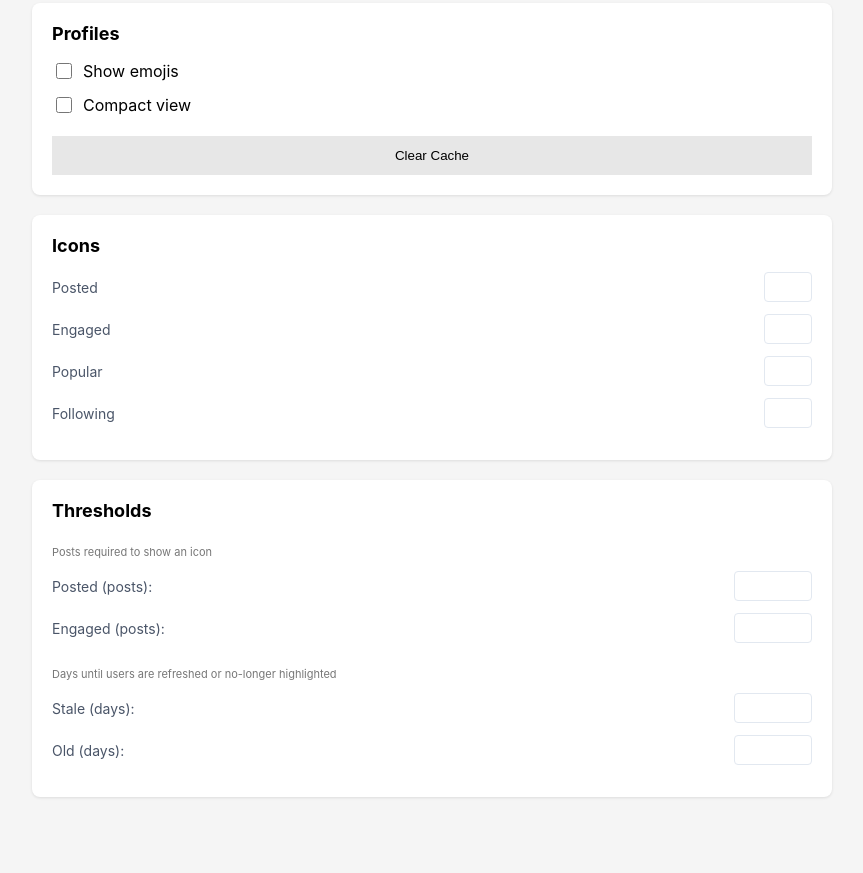
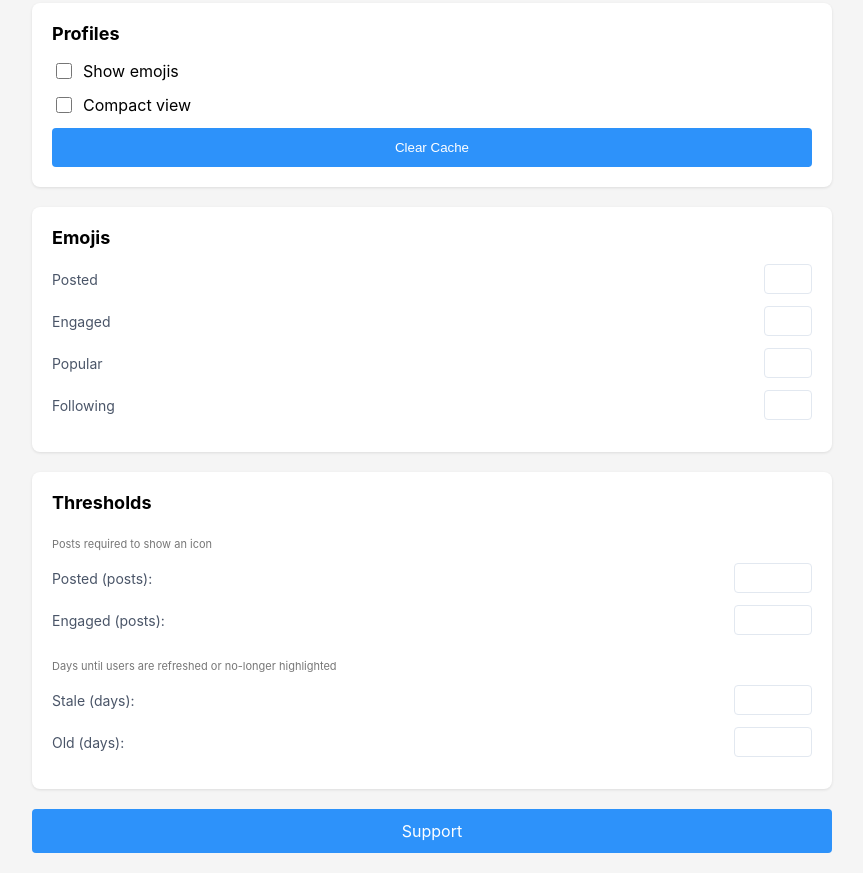
Before and after one commit to davestewart/bluesky-follower-info, a browser extension: page options/index.html in a window 1280 px wide. Shown: the part 356-1229 px from the top of the page, without its empty margins (208-1071 px from the left). Before the commit the page ends 1193 px from the top, so only its background shows below. Drawn offline with Linux system fonts and the light colour scheme.

Commit message:
Add support link

```diff
--- a/options/index.html
+++ b/options/index.html
@@ -18,6 +18,10 @@
     padding: 20px;
     margin-bottom: 20px;
     box-shadow: 0 1px 3px rgba(0,0,0,0.1);
+  }
+
+  .support {
+    margin-top: 16px;
   }
 
   h2 {
@@ -72,15 +76,22 @@
     width: 16px;
     height: 16px;
   }
-  button {
+
+  button, .button {
+    display: block;
+    box-sizing: border-box;
     width: 100%;
     border: none;
+    border-radius: 4px;
     padding: 12px 20px;
-    margin-top: 8px;
-    background-color: #e7e7e7;
+    margin-top: 12px;
+    background-color: #2D92FA;
+    text-align: center;
+    text-decoration: none;
+    color: white;
     cursor: pointer;
     &:hover {
-      background-color: #f2f2f2;
+      background-color: #217EDE;
     }
   }
 
@@ -131,7 +142,7 @@
 
   <!-- Icons Section -->
   <div class="section">
-    <h2>Icons</h2>
+    <h2>Emojis</h2>
     <div class="input-row">
       <label>Posted</label>
       <input type="text" id="icons-posted" maxlength="4">
@@ -174,6 +185,10 @@
     </div>
   </div>
 
+  <div class="support">
+    <a class="button" href="https://davestewart.co.uk/products/bluesky-follower-info/?utm_source=extension" target="_support">Support</a>
+  </div>
+
 </div>
 <script type="module" src="form.js"></script>
 </body>
```
Also changed, not shown: manifest.json.
